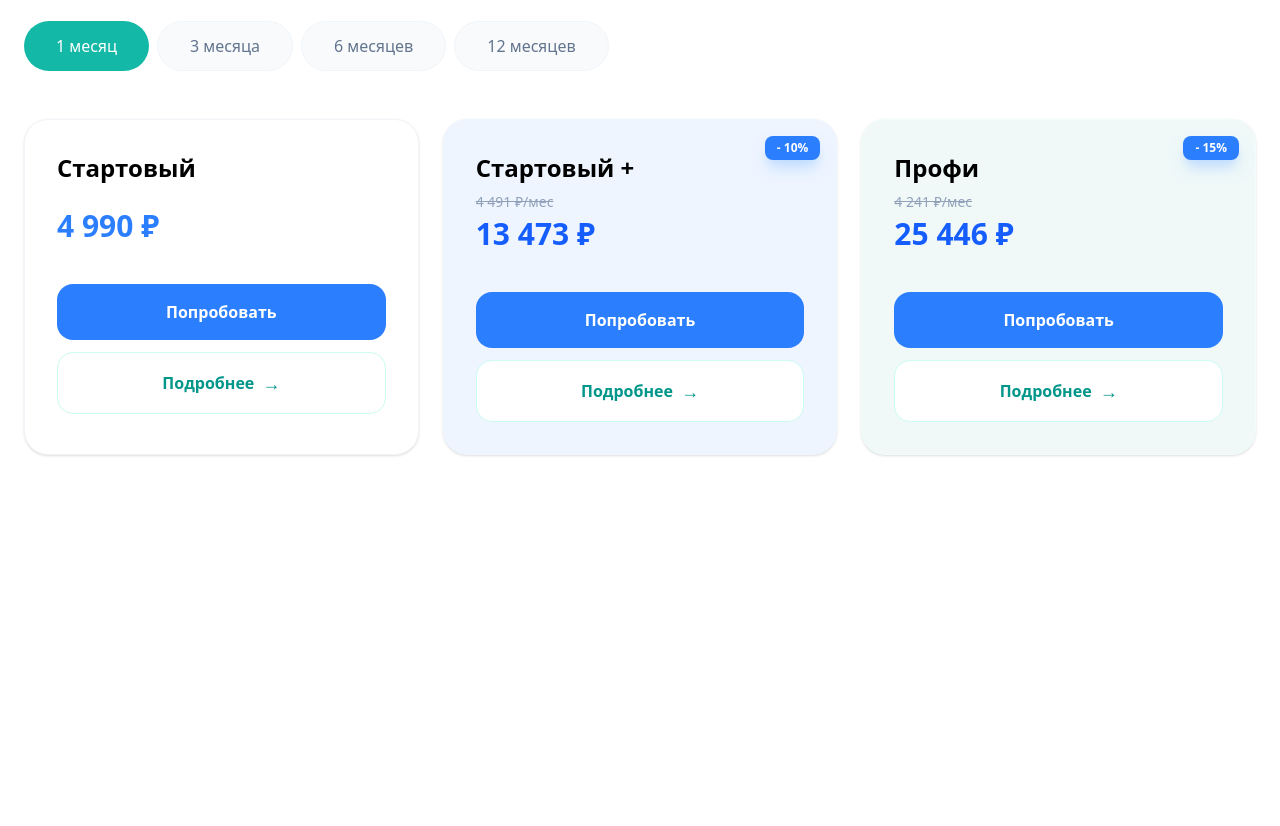
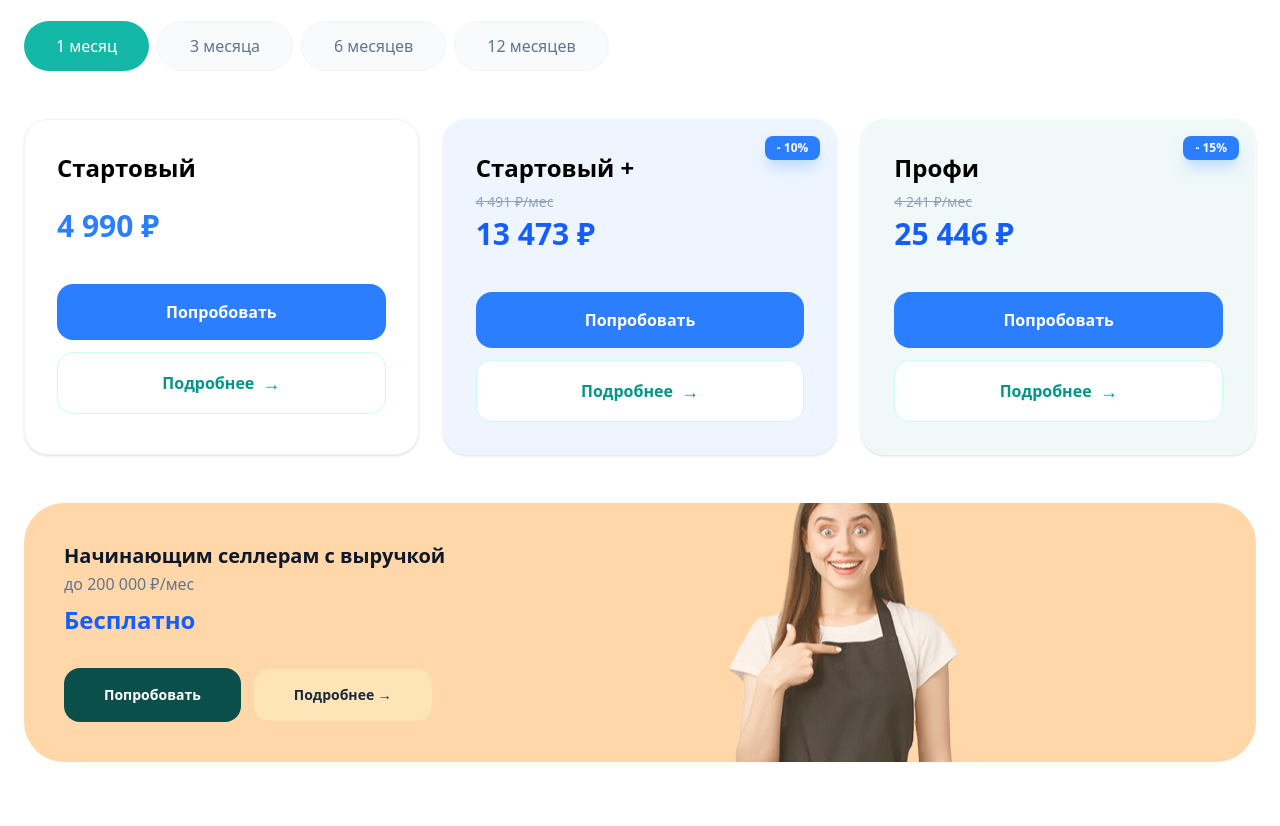
Before and after one commit to habibullohtuganov-ctrl/project, a website: page index.html in a window 1280 px wide. Shown: the part 4326-5152 px from the top of the page. Before the commit the page ends 4893 px from the top, so only its background shows below. Drawn offline with Linux system fonts and the light colour scheme.

Commit message:
eleventh commit

```diff
--- a/index.html
+++ b/index.html
@@ -443,6 +443,24 @@
     </div>
 
 
+    <div class="bg-orange-200 p-10 rounded-[2.5rem] relative overflow-hidden">
+      <div class="relative z-10 max-w-md">
+        <h3 class="text-xl font-bold text-slate-900 mb-1 leading-tight">Начинающим селлерам с выручкой</h3>
+        <p class="text-slate-500 mb-2">до 200 000 ₽/мес</p>
+        <div class="text-2xl font-bold text-blue-600 mb-8">Бесплатно</div>
+        <div class="flex flex-col sm:flex-row gap-3">
+          <button class="px-10 py-4 bg-teal-900 text-white rounded-2xl font-bold hover:opacity-90 transition text-sm">Попробовать</button>
+          <button class="px-10 py-4 bg-[#fef3c7]/50 text-slate-800 border border-orange-200 rounded-2xl font-bold text-sm hover:bg-white transition">Подробнее →</button>
+        </div>
+      </div>
+      <div class="hidden lg:block absolute right-20 top-1/2 -translate-y-1/2">
+        <div class="flex gap-12 items-center opacity-80">
+           <img src="./Remove-bg_ai_1691479932588-transformed 1.png">
+        </div>
+      </div>
+    </div>
+  </div>
+</section>
 
 </body>
 
```
Also changed, not shown: Remove-bg_ai_1691479932588-transformed 1.png (added), src/output.css.
